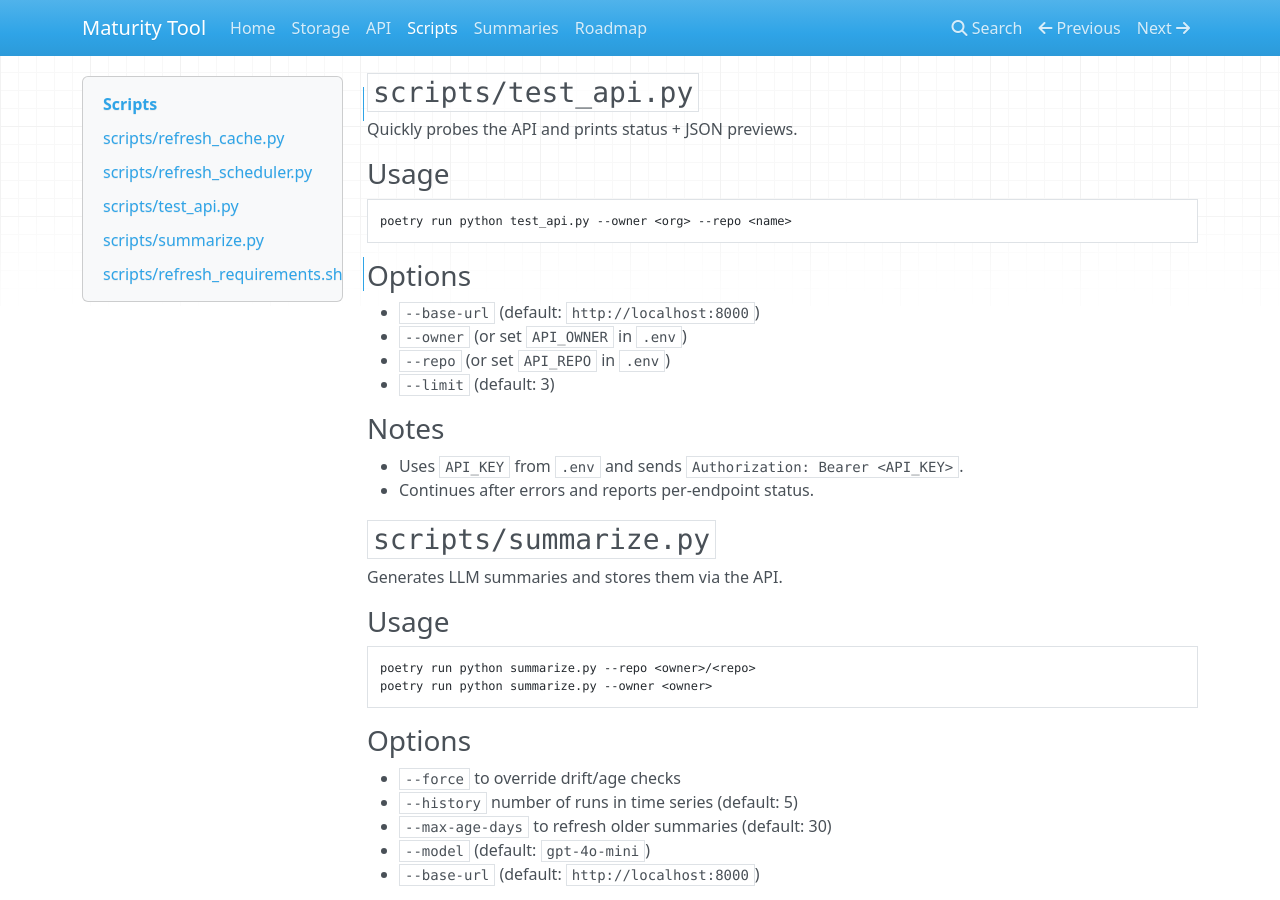
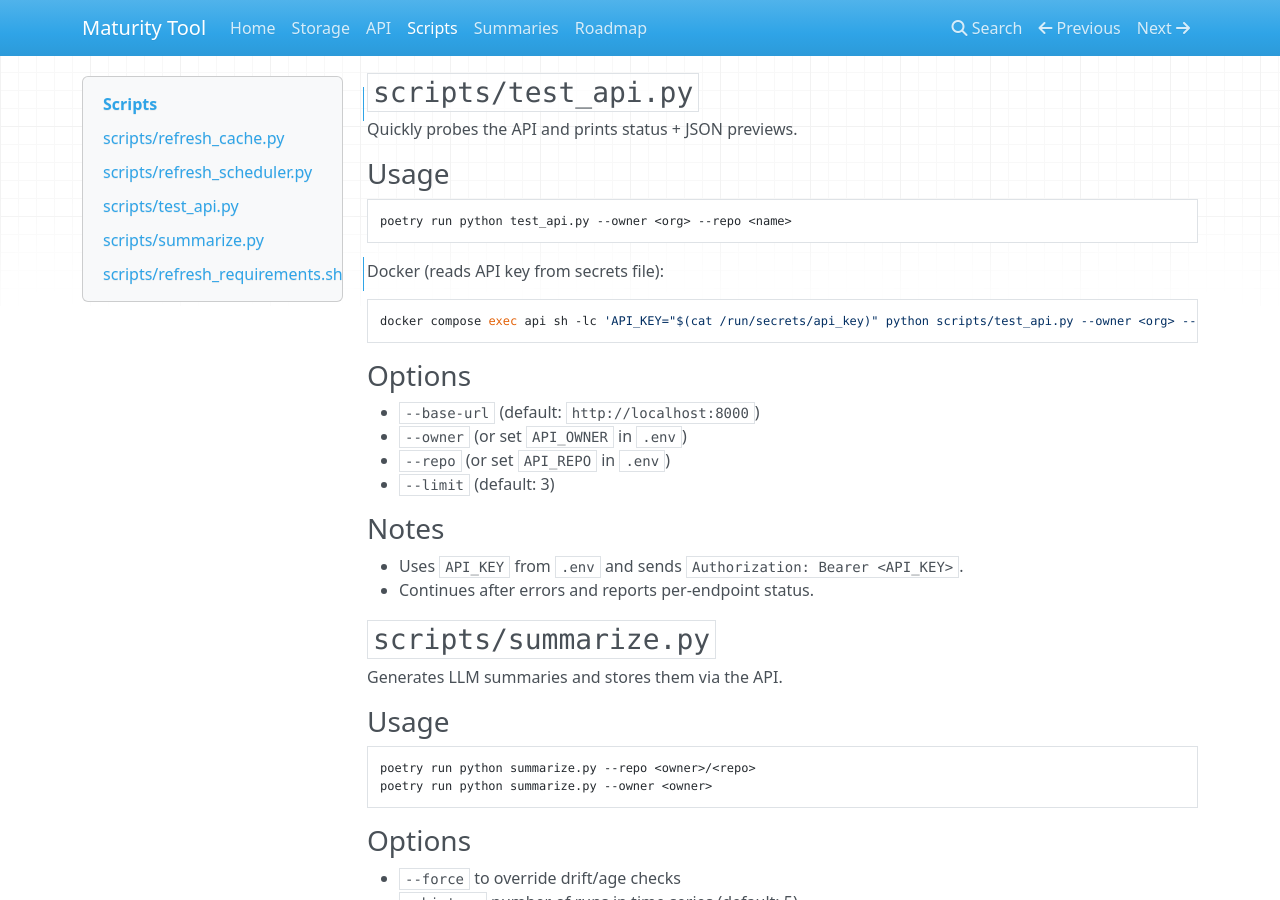
Before and after one commit to DPGAlliance/maturity-tool, an MkDocs documentation site: the page built from docs/scripts.md, in a window 1280 px wide and 900 px high, scrolled down 1215 px. Built offline with MkDocs 1.6.1, drawn with Linux system fonts in a browser that asks for light colours; nearby versions of some CDN libraries.

Commit message:
move Dockerfiles and requirements

````diff
--- a/docker-compose.yml
+++ b/docker-compose.yml
@@ -16,7 +16,7 @@
   api:
     build:
       context: .
-      dockerfile: Dockerfile.api
+      dockerfile: dpg_butler_api/Dockerfile
     depends_on:
       db:
         condition: service_healthy
@@ -32,7 +32,7 @@
   viewer:
     build:
       context: .
-      dockerfile: Dockerfile.viewer
+      dockerfile: data_viewer/Dockerfile
     depends_on:
       db:
         condition: service_healthy
@@ -48,7 +48,7 @@
   refresh_scheduler:
     build:
       context: .
-      dockerfile: Dockerfile.scheduler
+      dockerfile: scripts/Dockerfile
     profiles: ["scheduler"]
     depends_on:
       db:
--- a/docs/scripts.md
+++ b/docs/scripts.md
@@ -59,6 +59,11 @@
 poetry run python test_api.py --owner <org> --repo <name>
 ```
 
+Docker (reads API key from secrets file):
+```bash
+docker compose exec api sh -lc 'API_KEY="$(cat /run/secrets/api_key)" python scripts/test_api.py --owner <org> --repo <name> --base-url http://api:8000'
+```
+
 ### Options
 - `--base-url` (default: `http://localhost:8000`)
 - `--owner` (or set `API_OWNER` in `.env`)
````
Also changed, not shown: README.md (+1 -1 lines), 11 other files.
